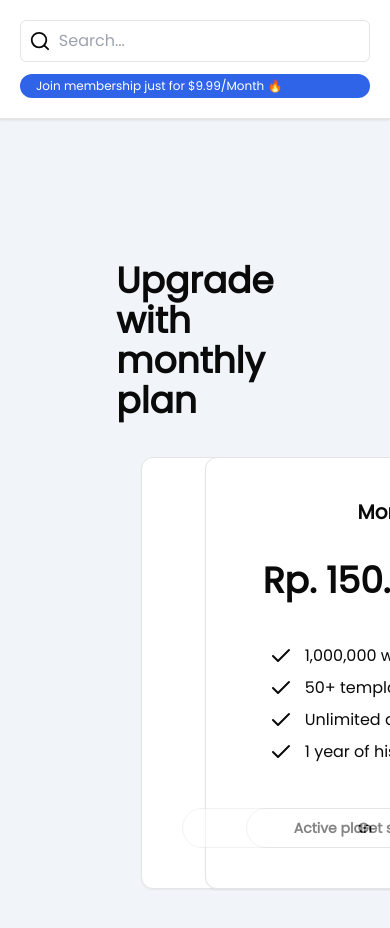
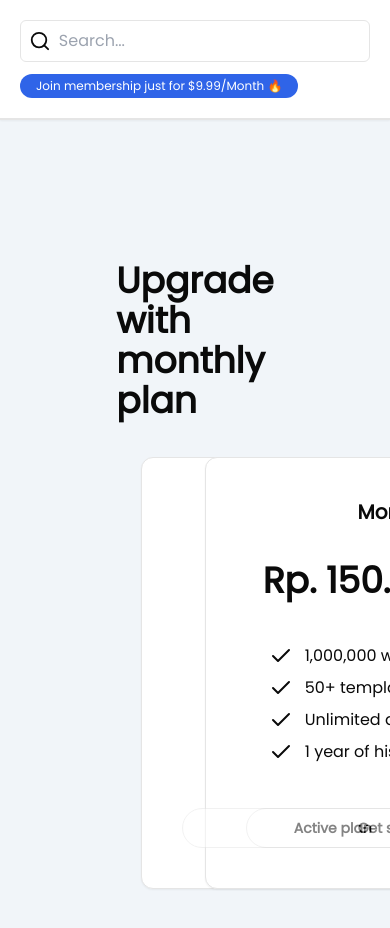
Before and after one commit to rafiialgh/ai-content-generator, a Next.js app: page /dashboard/billing in a window 390 px wide. Shown: the top 928 px of the page. Built offline with nearby package versions, Linux system fonts and the light colour scheme; no server answers.

Commit message:
add payment gateway finished

```diff
--- /dev/null
+++ b/app/(context)/UpdateCreditUsageContext.tsx
@@ -0,0 +1,3 @@
+import { createContext } from "react";
+
+export const UpdateCreaditUsageContext = createContext<any>(null)
--- a/app/dashboard/_components/Header.tsx
+++ b/app/dashboard/_components/Header.tsx
@@ -1,3 +1,4 @@
+import { UserButton } from '@clerk/nextjs'
 import { Search } from 'lucide-react'
 import React from 'react'
 
@@ -8,8 +9,9 @@ function Header() {
         <Search />
         <input type='text' placeholder='Search...' className='outline-none text-gray-600 w-full' />
       </div>
-      <div>
-        <h2 className='bg-primary p-1 rounded-full text-xs text-white px-4 mt-3 sm:mt-0'>Join membership just for $9.99/Month 🔥</h2>
+      <div className='flex gap-5 items-center'>
+        <h2 className='bg-primary p-1 rounded-full text-xs text-center text-white px-4 mt-3 sm:mt-0'>Join membership just for $9.99/Month 🔥</h2>
+        <UserButton />
       </div>
     </div>
   )
--- a/app/dashboard/_components/SideNav.tsx
+++ b/app/dashboard/_components/SideNav.tsx
@@ -26,9 +26,9 @@ function SideNav() {
       path: '/dashboard/billing',
     },
     {
-      name: 'Setting',
+      name: 'Settings',
       icon: Settings,
-      path: '/dashboard/setting',
+      path: '/dashboard/settings',
     },
   ];
 
--- a/app/dashboard/_components/UsageTrack.tsx
+++ b/app/dashboard/_components/UsageTrack.tsx
@@ -9,11 +9,15 @@ import { DataTablesProps } from '../history/_components/TableSection'
 import { TotalUsageContext } from '@/app/(context)/TotalUsageContext'
 import { UserSubscriptionContext } from '@/app/(context)/UserSubscriptionContext'
 import { NumericFormat } from 'react-number-format'
+import { UpdateCreaditUsageContext } from '@/app/(context)/UpdateCreditUsageContext'
 
 function UsageTrack() {
   const { user } = useUser()
   const { totalUsage, setTotalUsage } = useContext(TotalUsageContext)
   const { isSubscribed, setIsSubscribed } = useContext(UserSubscriptionContext)
+  const { updateCreditUsage, setUpdateCreditUsage } = useContext(
+    UpdateCreaditUsageContext,
+  )
   const [maxWords, setMaxWords] = useState<number>(10000)
 
   useEffect(() => {
@@ -22,6 +26,12 @@ function UsageTrack() {
       isUserSubscribed()
     }
   }, [user])
+
+  useEffect(() => {
+    if (user) {
+      getData()
+    }
+  }, [updateCreditUsage && user])
 
   const getData = async () => {
     try {
@@ -55,7 +65,7 @@ function UsageTrack() {
       .where(
         eq(
           UserSubscription.email,
-          user?.primaryEmailAddress?.emailAddress ?? ''
+          user?.primaryEmailAddress?.emailAddress ?? '',
         ),
       )
 
--- a/app/dashboard/content/[template-slug]/page.tsx
+++ b/app/dashboard/content/[template-slug]/page.tsx
@@ -15,6 +15,7 @@ import moment from 'moment'
 import { TotalUsageContext } from '@/app/(context)/TotalUsageContext'
 import { useRouter } from 'next/navigation'
 import { UserSubscriptionContext } from '@/app/(context)/UserSubscriptionContext'
+import { UpdateCreaditUsageContext } from '@/app/(context)/UpdateCreditUsageContext'
 
 export interface SlugInterfaces {
   params: {
@@ -27,6 +28,7 @@ function CreateNewContent(props: SlugInterfaces) {
   const [aiOutput, setAiOutput] = useState<string>('')
   const { totalUsage, setTotalUsage } = useContext(TotalUsageContext)
   const { isSubscribed, setIsSubscribed } = useContext(UserSubscriptionContext)
+  const { updateCreditUsage, setUpdateCreditUsage } = useContext(UpdateCreaditUsageContext)
   const { user } = useUser()
   const router = useRouter()
 
@@ -59,6 +61,7 @@ function CreateNewContent(props: SlugInterfaces) {
       }
 
       setLoading(false)
+      setUpdateCreditUsage(Date.now())
     } catch (error) {
       console.error('Error fetching AI response:', error)
       // Handle the error appropriately
--- a/app/dashboard/layout.tsx
+++ b/app/dashboard/layout.tsx
@@ -5,6 +5,7 @@ import Header from './_components/Header'
 import { TotalUsageContext } from '../(context)/TotalUsageContext'
 import Script from 'next/script'
 import { UserSubscriptionContext } from '../(context)/UserSubscriptionContext'
+import { UpdateCreaditUsageContext } from '../(context)/UpdateCreditUsageContext'
 
 function layout({
   children,
@@ -13,6 +14,7 @@ function layout({
 }>) {
   const [totalUsage, setTotalUsage] = useState<number>(0)
   const [isSubscribed, setIsSubscribed] = useState<boolean>(false)
+  const [updateCreditUsage, setUpdateCreditUsage] = useState<any>()
 
   useEffect(() => {
     const snapScript = 'https://app.sandbox.midtrans.com/snap/snap.js'
@@ -41,6 +43,9 @@ function layout({
         <UserSubscriptionContext.Provider
           value={{ isSubscribed, setIsSubscribed }}
         >
+          <UpdateCreaditUsageContext.Provider
+            value={{ updateCreditUsage, setUpdateCreditUsage }}
+          >
             <div className="h-full bg-slate-100 sm:h-screen">
               <div className="fixed hidden md:block md:w-64">
                 <SideNav />
@@ -50,6 +55,7 @@ function layout({
                 {children}
               </div>
             </div>
+          </UpdateCreaditUsageContext.Provider>
         </UserSubscriptionContext.Provider>
       </TotalUsageContext.Provider>
     </>
--- /dev/null
+++ b/app/dashboard/settings/page.tsx
@@ -0,0 +1,12 @@
+import { UserProfile } from '@clerk/nextjs'
+import React from 'react'
+
+function Settings() {
+  return (
+    <div className='flex justify-center items-center p-10'>
+      <UserProfile />
+    </div>
+  )
+}
+
+export default Settings
```
Lines whose indentation alone changed are shown as unchanged.
